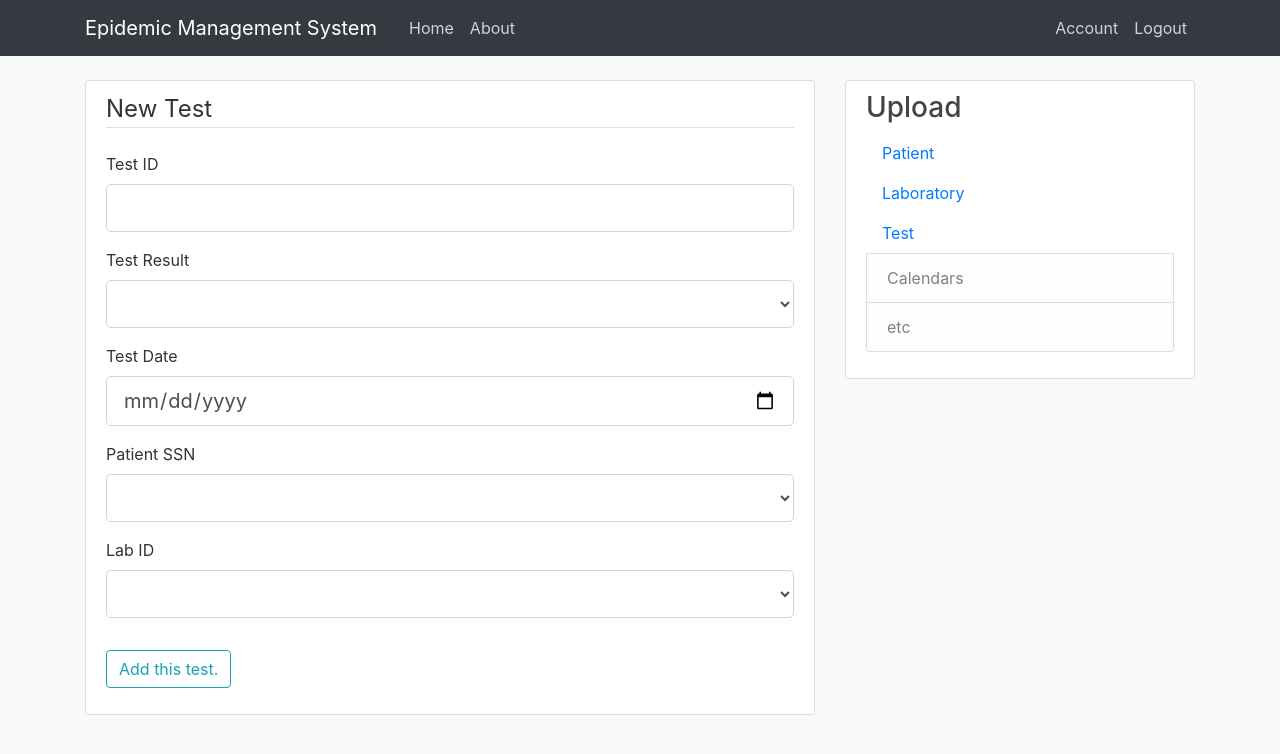
After one commit to salshamary/EpidemicManagementDB, a Flask app: page /test in a window 1280 px wide. The commit adds this page. Shown: the top 754 px of the page. Run offline with Flask 2, Linux system fonts and the light colour scheme; a user stored in the database is signed in; tables that the repository leaves empty hold one stand-in row (values such as "Sample post"); lists and menus that the app fills with data are empty; parts of the project's set-up code (start-up, migrations or seed data) failed here and were passed over; some libraries are stand-ins or nearby versions.

Commit message:
created routes using our own data

```diff
--- a/flaskDemo/__init__.py
+++ b/flaskDemo/__init__.py
@@ -5,7 +5,7 @@ from flask_login import LoginManager
 
 app = Flask(__name__)
 app.config['SECRET_KEY'] = '5791628bb0b13ce0c676dfde280ba245'
-app.config['SQLALCHEMY_DATABASE_URI'] = 'mysql://cfn:naiman@localhost/company'
+app.config['SQLALCHEMY_DATABASE_URI'] = 'mysql://user:psswd@localhost/epidemicmanagementsystem'
 db = SQLAlchemy(app)
 bcrypt = Bcrypt(app)
 login_manager = LoginManager(app)
--- a/flaskDemo/forms.py
+++ b/flaskDemo/forms.py
@@ -5,19 +5,38 @@ from wtforms import StringField, PasswordField, SubmitField, BooleanField, TextA
 from wtforms.validators import DataRequired, Length, Email, EqualTo, ValidationError,Regexp
 from wtforms.ext.sqlalchemy.fields import QuerySelectField
 from flaskDemo import db
-from flaskDemo.models import User, Department, getDepartment, getDepartmentFactory
+from flaskDemo.models import User, Post, Patient, Laboratory, Test, Symptom, Treatment
 from wtforms.fields.html5 import DateField
 
-ssns = Department.query.with_entities(Department.mgr_ssn).distinct()
+test_result = Test.query.with_entities(Test.result).distinct()
+patient_ssn = Patient.query.with_entities(Patient.ssn).distinct()
+lab_id = Laboratory.query.with_entities(Laboratory.id).distinct()
 #  or could have used ssns = db.session.query(Department.mgr_ssn).distinct()
 # for that way, we would have imported db from flaskDemo, see above
 
-myChoices2 = [(row[0],row[0]) for row in ssns]  # change
+# myChoices2 = [(row[0],row[0]) for row in ssns]  # change
+
+# test choices (select field)
 results=list()
-for row in ssns:
+for row in test_result:
     rowDict=row._asdict()
     results.append(rowDict)
-myChoices = [(row['mgr_ssn'],row['mgr_ssn']) for row in results]
+test_Choices = [(row['result'],row['result']) for row in results]
+
+# patient choices (select field)
+p_results=list()
+for row in patient_ssn:
+    rowDict=row._asdict()
+    p_results.append(rowDict)
+patient_choice = [(row['ssn'],row['ssn']) for row in p_results]
+
+# lab choices (select field)
+l_results=list()
+for row in lab_id:
+    rowDict=row._asdict()
+    l_results.append(rowDict)
+lab_choice = [(row['id'],row['id']) for row in l_results]
+
 regex1='^((((19|20)(([02468][048])|([13579][26]))-02-29))|((20[0-9][0-9])|(19[0-9][0-9]))-((((0[1-9])'
 regex2='|(1[0-2]))-((0[1-9])|(1\d)|(2[0-8])))|((((0[13578])|(1[02]))-31)|(((0[1,3-9])|(1[0-2]))-(29|30)))))$'
 regex=regex1 + regex2
@@ -80,6 +99,30 @@ class PostForm(FlaskForm):
     submit = SubmitField('Post')
 
 
+class PatientForm(FlaskForm):
+    ssn=IntegerField('Social Security Number', validators=[DataRequired()])
+    name=StringField('Name', validators=[DataRequired()])
+    dob=DateField('Date of Birth', validators=[DataRequired()])
+    address=StringField('Address', validators=[DataRequired()])
+    sex=StringField('Sex', validators=[DataRequired()])
+    submit = SubmitField('Add this patient.')
+
+class LabForm(FlaskForm):
+    id=IntegerField('Lab ID', validators=[DataRequired()])
+    name=StringField('Name', validators=[DataRequired()])
+    location=StringField('Location', validators=[DataRequired()])
+    submit = SubmitField('Add this laboratory.')
+
+class TestForm(FlaskForm):
+    id=IntegerField('Test ID', validators=[DataRequired()])
+    date=DateField('Test Date', validators=[DataRequired()])
+    result=SelectField('Test Result', choices=test_Choices)
+    p_ssn = SelectField('Patient SSN', choices=patient_choice)
+    lab_id = SelectField('Lab ID', choices=lab_choice)
+    submit = SubmitField('Add this test.')
+
+
+'''
 class DeptUpdateForm(FlaskForm):
 
 #    dnumber=IntegerField('Department Number', validators=[DataRequired()])
@@ -118,3 +161,4 @@ class DeptForm(DeptUpdateForm):
         dept = Department.query.filter_by(dnumber=dnumber.data).first()
         if dept:
             raise ValidationError('That department number is taken. Please choose a different one.')
+            '''
--- a/flaskDemo/routes.py
+++ b/flaskDemo/routes.py
@@ -3,15 +3,14 @@ import secrets
 from PIL import Image
 from flask import render_template, url_for, flash, redirect, request, abort
 from flaskDemo import app, db, bcrypt
-from flaskDemo.forms import RegistrationForm, LoginForm, UpdateAccountForm, PostForm, DeptForm,DeptUpdateForm
-from flaskDemo.models import User, Post,Department, Dependent, Dept_Locations, Employee, Project, Works_On
+from flaskDemo.forms import RegistrationForm, LoginForm, UpdateAccountForm, PostForm, PatientForm, LabForm, TestForm
+from flaskDemo.models import User, Post, Patient, Test, Laboratory, Symptom, Treatment
 from flask_login import login_user, current_user, logout_user, login_required
 from datetime import datetime
 
 
-@app.route("/")
-@app.route("/home")
-def home():
+
+'''def home():
     results = Department.query.all()
     return render_template('dept_home.html', outString = results)
     posts = Post.query.all()
@@ -21,9 +20,13 @@ def home():
                .join(Course, Course.courseID == Qualified.courseID).add_columns(Course.courseName)
     results = Faculty.query.join(Qualified,Faculty.facultyID == Qualified.facultyID) \
               .add_columns(Faculty.facultyID, Faculty.facultyName, Qualified.Datequalified, Qualified.courseID)
-    return render_template('join.html', title='Join',joined_1_n=results, joined_m_n=results2)
+    return render_template('join.html', title='Join',joined_1_n=results, joined_m_n=results2) '''
 
-
+@app.route("/")
+@app.route("/home")
+def home():
+    results = Patient.query.all()
+    return render_template('home.html', title='Home', outstring=results)
 
 
 @app.route("/about")
@@ -102,7 +105,46 @@ def account():
     return render_template('account.html', title='Account',
                            image_file=image_file, form=form)
 
+@app.route("/patient", methods=['GET', 'POST'])
+@login_required
+def new_patient():
+    form = PatientForm()
+    if form.validate_on_submit():
+        patient = Patient(ssn=form.ssn.data, name=form.name.data,dob=form.dob.data,address=form.address.data,sex=form.sex.data)
+        db.session.add(patient)
+        db.session.commit()
+        flash('You have added a new patient!', 'success')
+        return redirect(url_for('home'))
+    return render_template('create_patient.html', title='New Patient',
+                           form=form, legend='New Patient')
 
+@app.route("/lab", methods=['GET', 'POST'])
+@login_required
+def new_lab():
+    form = LabForm()
+    if form.validate_on_submit():
+        lab = Laboratory(id=form.id.data, name=form.name.data,location=form.location.data)
+        db.session.add(lab)
+        db.session.commit()
+        flash('You have added a new laboratory!', 'success')
+        return redirect(url_for('home'))
+    return render_template('create_lab.html', title='New Laboratory',
+                           form=form, legend='New Laboratory')
+
+@app.route("/test", methods=['GET', 'POST'])
+@login_required
+def new_test():
+    form = TestForm()
+    if form.validate_on_submit():
+        test = Test(id=form.id.data, date=form.date.data,result=form.result.data,p_ssn=form.p_ssn.data,lab_id=form.lab_id.data)
+        db.session.add(test)
+        db.session.commit()
+        flash('You have added a new test!', 'success')
+        return redirect(url_for('home'))
+    return render_template('create_test.html', title='New Test',
+                           form=form, legend='New Test')
+
+'''
 @app.route("/dept/new", methods=['GET', 'POST'])
 @login_required
 def new_dept():
@@ -158,4 +200,4 @@ def delete_dept(dnumber):
     db.session.delete(dept)
     db.session.commit()
     flash('The department has been deleted!', 'success')
-    return redirect(url_for('home'))
+    return redirect(url_for('home')) '''
--- /dev/null
+++ b/flaskDemo/templates/create_test.html
@@ -0,0 +1,82 @@
+{% extends "layout.html" %}
+{% block content %}
+<div class="content-section">
+    <form method="POST" action="">
+        {{ form.hidden_tag() }}
+        <fieldset class="form-group">
+            <legend class="border-bottom mb-4">{{ legend }}</legend>
+			{% if legend != "Update Test" %}
+            <div class="form-group">
+                {{ form.id.label(class="form-control-label") }}
+                {% if form.id.errors %}
+                    {{ form.id(class="form-control form-control-lg is-invalid") }}
+                    <div class="invalid-feedback">
+                        {% for error in form.id.errors %}
+                            <span>{{ error }}</span>
+                        {% endfor %}
+                    </div>
+                {% else %}
+                    {{ form.id(class="form-control form-control-lg") }}
+                {% endif %}
+            </div>
+			{% endif %}
+
+            <div class="form-group">
+                {{ form.result.label(class="form-control-label") }}
+                {% if form.result.errors %}
+                    {{ form.result(class="form-control form-control-lg is-invalid") }}
+                    <div class="invalid-feedback">
+                        {% for error in form.result.errors %}
+                            <span>{{ error }}</span>
+                        {% endfor %}
+                    </div>
+                {% else %}
+                    {{ form.result(class="form-control form-control-lg") }}
+                {% endif %}
+            </div>
+			<div class="form-group">
+                {{ form.date.label(class="form-control-label") }}
+                {% if form.date.errors %}
+                    {{ form.date(class="form-control form-control-lg is-invalid") }}
+                    <div class="invalid-feedback">
+                        {% for error in form.date.errors %}
+                            <span>{{ error }}</span>
+                        {% endfor %}
+                    </div>
+                {% else %}
+                    {{ form.date(class="form-control form-control-lg") }}
+                {% endif %}
+            </div>
+			<div class="form-group">
+                {{ form.p_ssn.label(class="form-control-label") }}
+                {% if form.p_ssn.errors %}
+                    {{ form.p_ssn(class="form-control form-control-lg is-invalid") }}
+                    <div class="invalid-feedback">
+                        {% for error in form.p_ssn.errors %}
+                            <span>{{ error }}</span>
+                        {% endfor %}
+                    </div>
+                {% else %}
+                    {{ form.p_ssn(class="form-control form-control-lg") }}
+                {% endif %}
+            </div>
+			<div class="form-group">
+                {{ form.lab_id.label(class="form-control-label") }}
+                {% if form.lab_id.errors %}
+                    {{ form.lab_id(class="form-control form-control-lg is-invalid") }}
+                    <div class="invalid-feedback">
+                        {% for error in form.lab_id.errors %}
+                            <span>{{ error }}</span>
+                        {% endfor %}
+                    </div>
+                {% else %}
+                    {{ form.lab_id(class="form-control form-control-lg") }}
+                {% endif %}
+            </div>
+        </fieldset>
+        <div class="form-group">
+            {{ form.submit(class="btn btn-outline-info") }}
+        </div>
+    </form>
+</div>
+{% endblock content %}
--- a/flaskDemo/templates/layout.html
+++ b/flaskDemo/templates/layout.html
@@ -11,16 +11,16 @@
     <link rel="stylesheet" type="text/css" href="{{ url_for('static', filename='main.css') }}">
 
     {% if title %}
-        <title>Department CRUD - {{ title }}</title>
+        <title>Epidemic Management System - {{ title }}</title>
     {% else %}
-        <title>Department CRUD</title>
+        <title>Epidemic Management System</title>
     {% endif %}
 </head>
 <body>
     <header class="site-header">
-      <nav class="navbar navbar-expand-md navbar-dark bg-steel fixed-top">
+      <nav class="navbar navbar-expand-md navbar bg-dark navbar-dark fixed-top">
         <div class="container">
-          <a class="navbar-brand mr-4" href="/">Department CRUD</a>
+          <a class="navbar-brand mr-4" href="/">Epidemic Management System</a>
           <button class="navbar-toggler" type="button" data-toggle="collapse" data-target="#navbarToggle" aria-controls="navbarToggle" aria-expanded="false" aria-label="Toggle navigation">
             <span class="navbar-toggler-icon"></span>
           </button>
@@ -32,7 +32,6 @@
             <!-- Navbar Right Side -->
             <div class="navbar-nav">
               {% if current_user.is_authenticated %}
-                <a class="nav-item nav-link" href="{{ url_for('new_dept') }}">New Dept</a>
                 <a class="nav-item nav-link" href="{{ url_for('account') }}">Account</a>
                 <a class="nav-item nav-link" href="{{ url_for('logout') }}">Logout</a>
               {% else %}
@@ -60,11 +59,11 @@
         </div>
         <div class="col-md-4">
           <div class="content-section">
-            <h3>Our Sidebar</h3>
-            <p class='text-muted'>You can put any information here you'd like.
+            <h3>Upload</h3>
               <ul class="list-group">
-                <li class="list-group-item list-group-item-light">Latest Activity</li>
-                <li class="list-group-item list-group-item-light">Announcements</li>
+                <a class="nav-item nav-link" href="{{ url_for('new_patient') }}">Patient</a>
+				<a class="nav-item nav-link" href="{{ url_for('new_lab') }}">Laboratory</a>
+                <a class="nav-item nav-link" href="{{ url_for('new_test') }}">Test</a>
                 <li class="list-group-item list-group-item-light">Calendars</li>
                 <li class="list-group-item list-group-item-light">etc</li>
               </ul>
```
Also changed, not shown: ddl.sql (+12 -13 lines), flaskDemo/models.py (+16 -7 lines), flaskDemo/templates/create_dept.html (deleted, +0 -69 lines), flaskDemo/templates/create_lab.html (added, +56 -0 lines), flaskDemo/templates/create_patient.html (added, +82 -0 lines).
